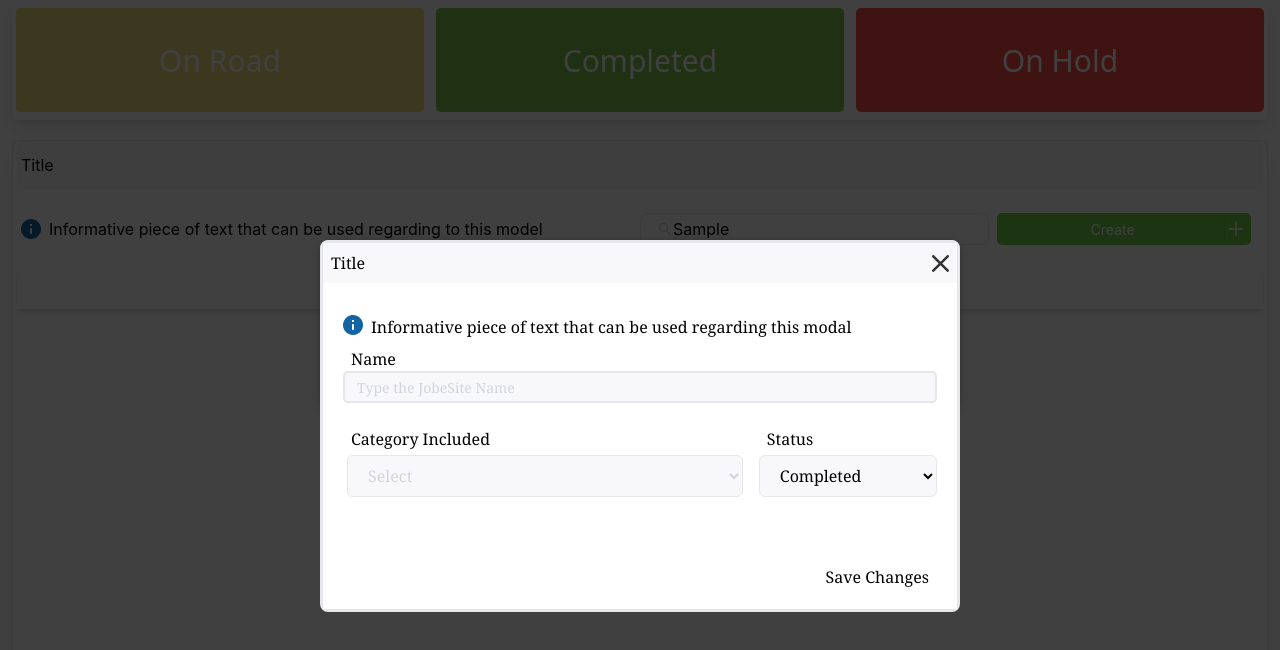
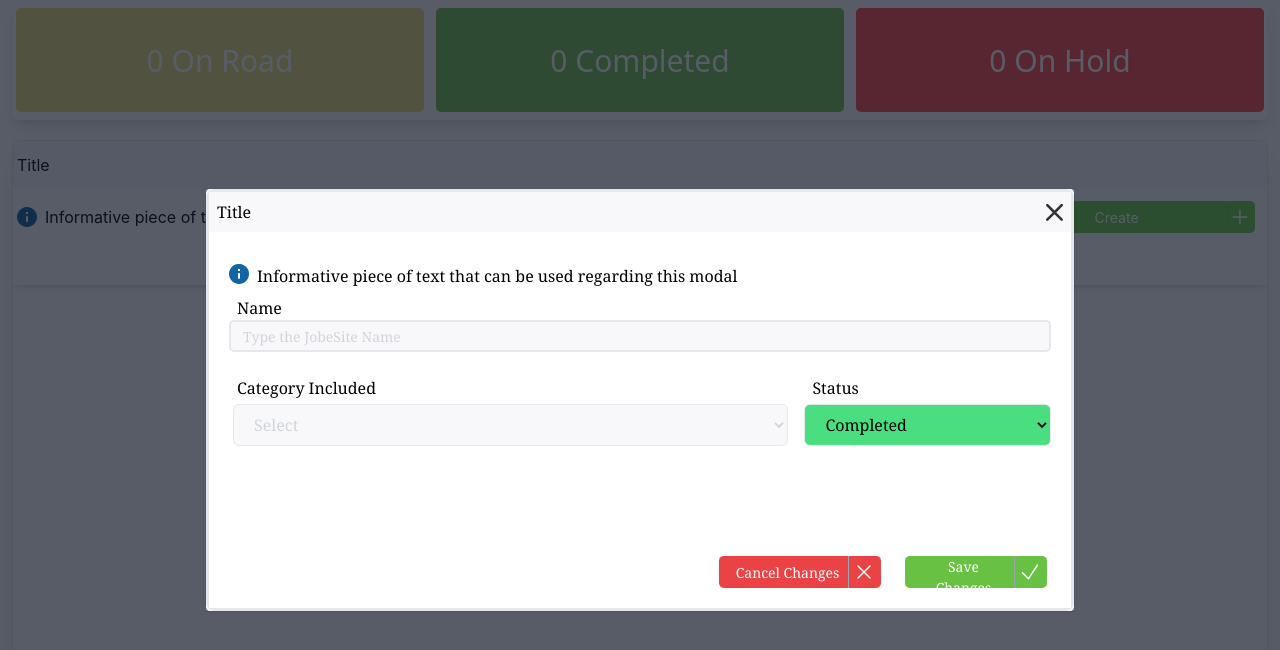
Before and after one commit to eglimiraka22/inventory-managment, a React (Create React App) app: page / in a window 1280 px wide. Both pictures are taken after typing "Sample" into the empty fields and a click on the button "Create". Shown: the top 650 px of the page. Built offline with nearby package versions, Linux system fonts and the light colour scheme.

Commit message:
UI CHANGES

```diff
--- a/package.json
+++ b/package.json
@@ -7,6 +7,7 @@
     "@testing-library/jest-dom": "^5.17.0",
     "@testing-library/react": "^13.4.0",
     "@testing-library/user-event": "^13.5.0",
+    "antd": "^5.8.4",
     "react": "^18.2.0",
     "react-dom": "^18.2.0",
     "react-icons": "^4.10.1",
--- a/src/components/Layout/Header.js
+++ b/src/components/Layout/Header.js
@@ -1,14 +1,24 @@
 import React from 'react'
 import HeaderList from '../UI/HeaderList'
+import { useSelector } from 'react-redux';
+const Header = () => {
 
-const Header = () => {
+    const jobsData = useSelector((state) => state.jobData.jobs);
+
+    const filterJobsByStatus = (status) => {
+        return jobsData.filter((job) => job.status === status);
+      };
+
+      const onRoadJobs = filterJobsByStatus('inProgress');
+      const completedJobs = filterJobsByStatus('completed');
+      const onHoldJobs = filterJobsByStatus('onHold');
   return (
     <React.Fragment>
         <header className='relative flex w-[100%] h justify-between items-center h-[7.5rem] p- rounded-md   '>
             <ul className='flex relative w-full gap-3 justify-between rounded-md mx-3 px-1 py-2 h-full shadow-lg'>
-           <HeaderList text={`On Road`} className='bg-[#ECDE7C]'/>
-           <HeaderList text={`Completed`} className='bg-[#7AC14D]'/>
-           <HeaderList text={`On Hold`} className='bg-[#FE4C4A]'/>
+           <HeaderList text={`${onRoadJobs.length} On Road `} className='bg-[#ECDE7C]'/>
+           <HeaderList text={`${completedJobs.length} Completed`} className='bg-[#7AC14D]'/>
+           <HeaderList text={`${onHoldJobs.length} On Hold`} className='bg-[#FE4C4A]'/>
 
 
             </ul>
--- /dev/null
+++ b/src/components/UI/ChangesButton.js
@@ -0,0 +1,50 @@
+import React from 'react';
+
+const ChangesButton = ({ className = '', onClick, text,cancelIcon }) => {
+	return (
+		<div
+			className={
+				`flex flex-1  relative items-center justify-end   w-[100%]   h-[2rem] px-2   flex-shrink-0 rounded-[0.3125rem] ` +
+				className
+			}
+		>
+			<button
+				onClick={onClick}
+				className='text-white flex-1  px-2   text-[0.875rem] w-full  h-full  justify-center  border-r border-gray-400 '
+			>
+				{text}
+			</button>
+			{!cancelIcon ? <svg
+				xmlns='http://www.w3.org/2000/svg'
+				fill='none'
+				color='white'
+				viewBox='0 0 18 24'
+				strokeWidth={1.5}
+				stroke='currentColor'
+				className='w-6 h-6'
+			>
+				<path
+					strokeLinecap='round'
+					strokeLinejoin='round'
+					d='M4.5 12.75l6 6 9-13.5'
+				/>
+			</svg> : <svg
+							xmlns='http://www.w3.org/2000/svg'
+							fill='none'
+                            color='white'
+							viewBox='0 0 18 24'
+							strokeWidth={1.5}
+							stroke='currentColor'
+							className='w-6 h-6'
+						>
+							<path
+								strokeLinecap='round'
+								strokeLinejoin='round'
+								d='M6 18L18 6M6 6l12 12'
+							/>
+						</svg>}
+		</div>
+	);
+};
+
+export default ChangesButton;
--- a/src/components/UI/Modal.module.css
+++ /dev/null
@@ -1,58 +0,0 @@
-.backdrop {
-    position: fixed;
-    top: 0;
-    left: 0;
-    width: 100%;
-    height: 100vh;
-    z-index: 20;
-    background-color: rgba(0, 0, 0, 0.75);
-  }
-
-  .modal {
-    position: absolute;
-  top: 30%;
-  left: 50%;
-  transform: translate(-50%, -50%);
-    height: fit-content;
-
-    background-color: white;
-    border-radius: 0.625rem 0.625rem 0rem 0rem;
-    box-shadow: 0 2px 8px rgba(0, 0, 0, 0.25);
-    z-index: 30;
-    animation: slide-down 200ms ease-out forwards;
-  }
-
-  @media (min-width: 425px) {
-    .modal {
-      width: 40rem;
-      height: 10.25rem;
-
-      left: calc(50% - 20rem);
-    }
-  }
-
-  @keyframes slide-down {
-    from {
-      opacity: 0;
-      transform: translateY(-3rem);
-
-    }
-    to {
-      opacity: 1;
-      transform: translateY(0);
-
-    }
-  }
-
-  @keyframes slide-left {
-    from {
-      opacity: 0;
-      transform: translateX(-3rem);
-
-    }
-    to {
-      opacity: 1;
-      transform: translateY(0);
-
-    }
-  }
--- a/src/components/categories/ItemDetails.js
+++ b/src/components/categories/ItemDetails.js
@@ -1,15 +1,16 @@
 import React, { useState } from 'react';
 import { useDispatch } from 'react-redux';
 import { updateCategoryItem } from '../../store/slices/jobsSlice';
+import ChangesButton from '../UI/ChangesButton';
 
 const ItemDetails = ({ item, onClose }) => {
 	const dispatch = useDispatch();
 	const [modifiedItem, setModifiedItem] = useState({
 		nr: item.nr,
-		item: '', // Set initial value based on the item's properties
-		quantity: '',
-		description: '',
-		notes: '',
+		item: item.item, // Set initial value based on the item's properties
+		quantity: item.quantity,
+		description: item.description,
+		notes: item.notes,
 	});
 
 	const handleChange = (e) => {
@@ -69,7 +70,7 @@ const ItemDetails = ({ item, onClose }) => {
 							value={modifiedItem.item}
 							onChange={handleChange}
 							placeholder='Search & Select Item'
-							className='mt-1 p-1 border rounded w-full  bg-[#E0E0E1]'
+							className='mt-1 p-1 border rounded w-full  bg-[#F5F5F7]'
 						/>
 					</div>
 					<div className='mb-2 flex-1'>
@@ -77,12 +78,14 @@ const ItemDetails = ({ item, onClose }) => {
 							Quantity
 						</label>
 						<input
-							type='number'
-							name='quantity'
+							type="text"
+							name="quantity"
 							value={modifiedItem.quantity}
 							onChange={handleChange}
-							placeholder='Set Quantity'
-							className='mt-1 p-1 border rounded w-full  bg-[#E0E0E1]'
+							placeholder="Set Quantity"
+							inputMode="numeric"
+							className="mt-1 p-1 border rounded w-full bg-[#F5F5F7]"
+							pattern="[0-9]*" // Only allows numeric input
 						/>
 					</div>
 				</div>
@@ -91,11 +94,13 @@ const ItemDetails = ({ item, onClose }) => {
 						Description
 					</label>
 					<textarea
+
 						name='description'
 						value={modifiedItem.description}
 						onChange={handleChange}
 						placeholder='Type the description...'
-						className='mt-1 px-1 h-fit  md:h-[9rem] border rounded-lg w-full bg-[#E0E0E1] '
+						className='mt-1 px-1 h-fit  md:h-[9rem] border rounded-lg w-full bg-[#F5F5F7] '
+						style={{ resize: 'none' }}
 					/>
 				</div>
 				<div className=' w-full px-4'>
@@ -107,16 +112,12 @@ const ItemDetails = ({ item, onClose }) => {
 						value={modifiedItem.notes}
 						onChange={handleChange}
 						placeholder='Type a note...'
-						className='mt-1  px-1 h-fit  md:h-[5rem] border rounded-lg w-full  bg-[#E0E0E1]'
+						className='mt-1  px-1 h-fit  md:h-[5rem] border rounded-lg w-full  bg-[#F5F5F7]'
+						style={{ resize: 'none' }}
 					/>
 				</div>
-				<div className='flex  justify-end px-4 py-2'>
-					<button
-						className='bg-green-500 w-[10rem] text-white px-4 py-2 rounded-lg'
-						onClick={handleSave}
-					>
-						Save
-					</button>
+				<div className='flex w-full items-center   justify-end px-4 py-2'>
+					<div><ChangesButton  text='Save Changes' className='bg-[#68C142]' onClick={handleSave}/></div>
 				</div>
 			</div>
 		</div>
--- a/src/components/jobs/JobForm.js
+++ b/src/components/jobs/JobForm.js
@@ -1,16 +1,19 @@
 // src/components/JobForm.js
-import React, { useState } from 'react';
+import React, { useState,useEffect } from 'react';
 import { useDispatch } from 'react-redux';
 import { addJobForm } from '../../store/slices/jobsSlice';
 import { uiActions } from '../../store/slices/uiSlice';
-import Modal from '../UI/Modal';
+import ChangesButton from '../UI/ChangesButton';
 
 const JobForm = (props) => {
 	const [jobName, setJobName] = useState('');
 
 	const [selectedCategories, setSelectedCategories] = useState([]);
 	const [selectedCategory, setSelectedCategory] = useState('');
-	const [status, setStatus] = useState('');
+	const [status, setStatus] = useState('completed');
+
+  const [nameError, setNameError] = useState('');
+  const [categoryError, setCategoryError] = useState('');
 
 	const dispatch = useDispatch();
 
@@ -21,6 +24,17 @@ const JobForm = (props) => {
 		// Add more categories as needed
 	];
 
+
+    useEffect(() => {
+        if (nameError || categoryError) {
+          const timer = setTimeout(() => {
+            setNameError('');
+            setCategoryError('');
+          }, 1000);
+
+          return () => clearTimeout(timer);
+        }
+      }, [nameError, categoryError]);
 	const handleStatusChange = (e) => {
 		setStatus(e.target.value);
 	};
@@ -52,6 +66,22 @@ const JobForm = (props) => {
 
 	const handleSubmit = (e) => {
         e.preventDefault();
+    let isValid = true;
+
+    if (jobName.trim() === '') {
+      setNameError('Category Title cannot be empty');
+      isValid = false;
+    }
+
+    if (selectedCategories.length === 0) {
+      setCategoryError('Select at least one category');
+      isValid = false;
+    }
+
+    if (!isValid) {
+      return;
+    }
+
 		if (jobName.trim() === '') {
 			alert('Category Title empty'); //TODO error message
 			return;
@@ -75,8 +105,8 @@ const JobForm = (props) => {
 	//   border-radius: 0.3125rem;
 	//   background: #F5F5F7;
 	return (
-		<div>
-			<Modal>
+		<div className='fixed inset-0 bg-gray-900 bg-opacity-70 transition-opacity'>
+			<div className='fixed w-fit md:w-[54.25rem] top-1/2 left-1/2 transform -translate-x-1/2 -translate-y-1/2 bg-white  rounded shadow flex flex-col '>
 				<form
 					onSubmit={handleSubmit}
 					className='flex flex-col justify-center items-center  gap-3 w-[100%] h-full rounded-lg border-[3px] font-serif '
@@ -143,8 +173,10 @@ const JobForm = (props) => {
 								value={jobName}
 								onChange={(e) => setJobName(e.target.value)}
 								placeholder='Type the JobeSite Name'
-								className='border-2 px-3 rounded-[0.3125rem] h-[2rem] w-full bg-[#F8F8FA] focus-visible:outline-none text-sm placeholder-gray-300 '
+								className={` ${nameError? 'border-2 border-red-500' : 'border-2'} px-3 rounded-[0.3125rem] h-[2rem] w-full bg-[#F8F8FA] focus-visible:outline-none text-sm placeholder-gray-300 `}
 							/>
+                                    {nameError && <p className='text-red-500 font-serif text-sm'>{nameError}</p>}
+
 						</div>
 
 						<div className='flex flex-row bg-white w-full justify-between py-4 gap-3'>
@@ -153,9 +185,10 @@ const JobForm = (props) => {
 									Category Included
 								</label>
 								<div className='p-1 w-full   '>
-									<div className='flex  w-full '>
+
+									<div className='flex flex-col  w-full '>
 										<select
-											className='px-4 py-2 border rounded-md w-full bg-[#F8F8FA]  text-gray-300'
+											className={`px-4 py-2 border  rounded-md w-full bg-[#F8F8FA]  text-gray-300 ${categoryError? 'border-red-500 border-2' : ''}`}
 											value={selectedCategory}
 											onChange={handleCategoryChange}
 										>
@@ -164,10 +197,12 @@ const JobForm = (props) => {
 											</option>
 											{categories.map((category, index) => (
 												<option key={index} value={category}>
-													{category}
+												<span></span>	{category}
 												</option>
 											))}
 										</select>
+                                        {categoryError && <p className='text-red-500 font-serif text-sm'>{categoryError}</p>}
+
 									</div>
 									<div className='mt-2'>
 										<ul className='flex flex-row gap-2'>
@@ -211,25 +246,40 @@ const JobForm = (props) => {
 
 								<div className='flex'>
                                 <select
-										className='px-4 py-2 border rounded-md w-full bg-[#F8F8FA] '
+  className={`px-4 py-2 border rounded-md w-full focus:outline-none bg-[#F8F8FA] focus:bg-[#F8F8FA] active:bg-[#F8F8FA]
+    ${status === 'completed' ? 'bg-green-400' : status === 'inProgress' ? 'bg-yellow-200' : status === 'onHold' ? 'bg-red-300' : ''}`}
   value={status}
   onChange={handleStatusChange}
 >
-										<option value='completed' className=''>
+  <option value='completed' className='hover:bg-green-200'>
     Completed
   </option>
-										<option value='inProgress'>In Progress</option>
-										<option value='onHold'>On Hold</option>
+  <option value='inProgress' className='hover:bg-yellow-200'>
+    In Progress
+  </option>
+  <option value='onHold' className='hover:bg-red-200'>
+    On Hold
+  </option>
 </select>
+
+
+
 								</div>
 							</div>
 						</div>
-						<div className='w-full flex justify-end items-end gap-4 px-2 pt-10'>
-							<button type='submit'>Save Changes</button>
+						<div className='w-full flex justify-end items-end gap-4 h-[32px]  mt-[10%]'>
+							<div className='px-1 w-fit md:w-[170px] flex flex-row h-[32px]'>
+								<ChangesButton text='Cancel Changes' onClick={handleCancelFormSubmit} cancelIcon={true}  className='bg-[#EB4345]' />
+
+							</div>
+                            <div className='px-1 w-fit md:w-[150px] flex flex-row  h-[32px]'>
+								<ChangesButton text='Save Changes' onClick={handleSubmit} cancelIcon={false} className='bg-[#68C142]' />
+
+							</div>
 						</div>
 					</div>
 				</form>
-			</Modal>
+			</div>
 		</div>
 	);
 };
--- a/src/components/jobs/JobList.js
+++ b/src/components/jobs/JobList.js
@@ -17,7 +17,7 @@ const JobList = (props) => {
 
 	useEffect(() => {
 		if (jobsData) {
-			//Filtering notes based on selected category
+			//Filtering jobs based on selected category
 			const jobs = jobsData.filter((job) =>
 				job.jobName.toLowerCase().includes(filterValue.toLowerCase())
 			);
@@ -62,7 +62,8 @@ const JobList = (props) => {
 	return (
 		<React.Fragment>
 			<main className='w-full h-[85vh] pt-5  '>
-				<div className='flex flex-col   border mx-3 px-1 shadow-xl h-full gap-3 rounded-lg'>
+				<div className='flex flex-col   border mx-3  shadow-xl h-full gap-3 rounded-lg'>
+					<div className='flex flex-col h-full overflow-auto '>
 						<div className='bg-[#F8F8FA] py-3 px-1'>
 							<h3>Title</h3>
 						</div>
@@ -89,7 +90,10 @@ const JobList = (props) => {
 										</defs>
 									</svg>
 								</span>{' '}
-							<span>Informative piece of text that can be used regarding to this model</span>
+								<span>
+									Informative piece of text that can be used regarding to this
+									model
+								</span>
 							</h3>
 							<div className='flex flex-1 justify-end flex-col lg:flex-row gap-2 p-2'>
 								<div className='flex justify-normal w-fit lg:w-[30.6875rem] items-center px-4 border-[1px] rounded-lg border-[#EAEAEA]'>
@@ -105,10 +109,10 @@ const JobList = (props) => {
 								<ButtonAdd text={'Create'} onClick={onAddJobHandler} />
 							</div>
 						</div>
-					<div className='w-full  flex flex-col justify-center shadow-md '>
-						<ul className=' w-full flex flex-col justify-evenly  items-center'>
-							<li className='flex w-full   justify-center py-2   gap-1'>
-								<p className='w-full md:w-[70%] flex flex-row justify-center font-bold'>
+						<div className='w-full  flex flex-col justify-center         shadow-md '>
+							<ul className=' w-full flex flex-col justify-evenly      items-'>
+								<li className='flex w-full   justify-center    gap-2 py-2'>
+									<p className='w-full md:w-[60%]  flex flex-row justify-center font-bold'>
 										<span className='flex-1 text-center'>JobSite</span>{' '}
 										<span className='flex-1 text-center'>Status</span>
 									</p>
@@ -118,6 +122,7 @@ const JobList = (props) => {
 							</ul>
 						</div>
 					</div>
+				</div>
 			</main>
 		</React.Fragment>
 	);
--- a/src/index.css
+++ b/src/index.css
@@ -16,20 +16,37 @@ code {
 		monospace;
 }
 
-
-:-webkit-scrollbar {
-  width: 6px;
-
-  border: 4px solid transparent;
-  border-radius: 8px;
+/* width */
+::-webkit-scrollbar {
+  width: 8px;
+  padding: 0;
+  margin: 0;
 }
 
-::-webkit-scrollbar-thumb {
-  background-color: #1F2A44;
-  border: 4px solid transparent;
-  border-radius: 8px;
+/* Track */
+::-webkit-scrollbar-track {
+  background: #f1f1f1;
 }
 
-::-webkit-scrollbar-track {
-  background-color: none;
+/* Handle */
+::-webkit-scrollbar-thumb {
+  background: #1F2A44;
+  border-radius: 5px;
 }
+
+/* Handle on hover */
+::-webkit-scrollbar-thumb:hover {
+  background: #555;
+}
+
+.select {
+  outline: none;
+  box-shadow: none;
+  background-color:transparent;
+
+}
+
+
+.transition-opacity{
+  transition-duration: 400ms;
+}
```
Also changed, not shown: src/components/categories/CategoryDetails.js (+43 -20 lines), src/components/categories/CategoryLayoutForm.js (+33 -9 lines), src/components/categories/CategoryList.js (+6 -2 lines), src/components/jobs/JobItem.js (+16 -11 lines), 1 other file (tests, documents, lock files or other folders). Lines whose indentation alone changed are shown as unchanged.
